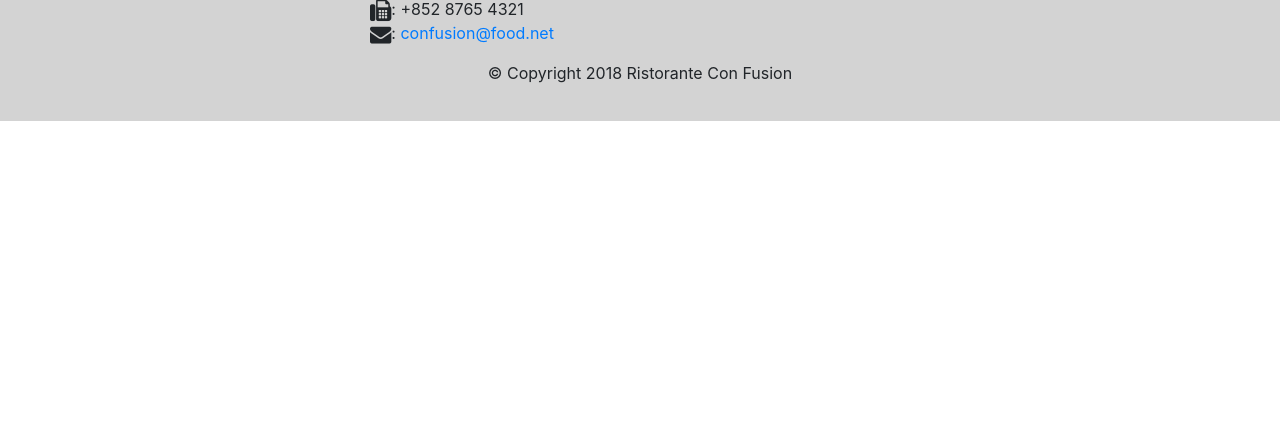
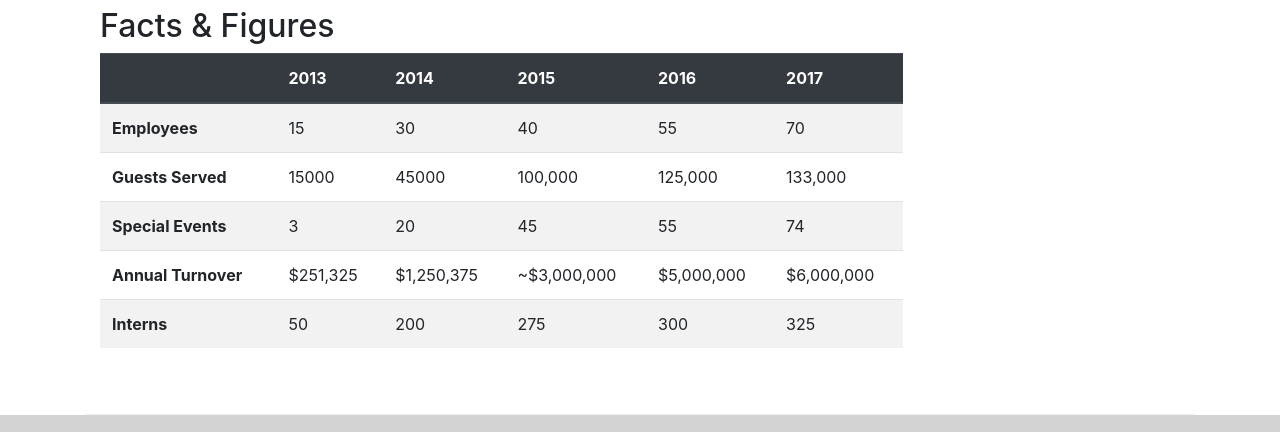
Before and after one commit to abhishekrathore7/Bootstrap-, a website: page aboutus.html in a window 1280 px wide. Shown: the part 1705-2137 px from the top of the page. Before the commit the page ends 1826 px from the top, so only its background shows below. Drawn offline with nearby package versions, Linux system fonts and the light colour scheme.

Commit message:
Added bootstrap tables and cards

```diff
--- a/aboutus.html
+++ b/aboutus.html
@@ -19,8 +19,8 @@
             <button class="navbar-toggler" type="button" data-toggle="collapse" data-target="#navbar">
               <span class="navbar-toggler-icon"></span>
             </button>
+            <a class="navbar-brand " href="index.html">Ristorante con Fusion</a>
             <div class="collapse navbar-collapse" id="navbar">
-            <a class="navbar-brand " href="index.html">Ristorante con Fusion</a>
             <ul class="navbar-nav mr-auto">
                 <li class="nav-item"><a class="nav-link" href="index.html"><span class="fa fa-home fa-lg"></span> Home</a></li>
                 <li class="nav-item active"><a class="nav-link" href="#"><span class="fa fa-info fa-lg"></span> About</a></li>
@@ -63,7 +63,36 @@
                 <p>Started in 2010, Ristorante con Fusion quickly established itself as a culinary icon par excellence in Hong Kong. With its unique brand of world fusion cuisine that can be found nowhere else, it enjoys patronage from the A-list clientele in Hong Kong.  Featuring four of the best three-star Michelin chefs in the world, you never know what will arrive on your plate the next time you visit us.</p>
                 <p>The restaurant traces its humble beginnings to <em>The Frying Pan</em>, a successful chain started by our CEO, Mr. Peter Pan, that featured for the first time the world's best cuisines in a pan.</p>
             </div>
-            <div>
+            <!--Adding card in the webpage--------------------------------->
+            <div class="col-sm">
+                <div class="card">
+                    <h3 class="card-header bg-primary text-white">Facts At a Glance</h3>
+                    <div class="card-body">
+                        <dl class="row">
+                            <dt class="col-6">Started</dt>
+                            <dd class="col-6">3 Feb. 2013</dd>
+                            <dt class="col-6">Major Stake Holder</dt>
+                            <dd class="col-6">HK Fine Foods Inc.</dd>
+                            <dt class="col-6">Last Year's Turnover</dt>
+                            <dd class="col-6">$1,250,375</dd>
+                            <dt class="col-6">Employees</dt>
+                            <dd class="col-6">40</dd>
+                        </dl>
+                    </div>
+                </div>
+            </div>
+            <!--Adding a blockqoute----------------------------------------->
+            <div class="col-12">
+                <div class="card card-body bg-light">
+                    <blockquote class="blockquote">
+                        <p class="mb-0">You better cut the pizza in four pieces because
+                            I'm not hungry enough to eat six.</p>
+                        <footer class="blockquote-footer">Yogi Berra,
+                            <cite title="Source Title">The Wit and Wisdom of Yogi Berra,
+                            P. Pepe, Diversion Books, 2014</cite>
+                        </footer>
+                    </blockquote>
+                </div>
             </div>
         </div>
 
@@ -88,6 +117,71 @@
                 <p class="hidden-xs">Award winning three-star Michelin chef with wide International experience having worked closely with whos-who in the culinary world, he specializes in creating mouthwatering Indo-Italian fusion experiences. He says, <em>Put together the cuisines from the two craziest cultures, and you get a winning hit! Amma Mia!</em></p>
                 </div>
             </div>
+       </div>
+       <div class="row row-content">
+           <div class="col-12 col-sm-9">
+               <h2>Facts &amp; Figures</h2>
+               <!--Adding the responsive table--------------------------------------->
+               <div class="table-responsive">
+                <table class="table table-striped">
+                    <thead class="thead-dark">
+                        <tr>
+                            <th>&nbsp;</th>
+                            <th>2013</th>
+                            <th>2014</th>
+                            <th>2015</th>
+                            <th>2016</th>
+                            <th>2017</th>
+                        </tr>
+                    </thead>
+                    <tbody>
+                        <tr>
+                            <th>Employees</th>
+                            <td>15</td>
+                            <td>30</td>
+                            <td>40</td>
+                            <td>55</td>
+                            <td>70</td>
+                        </tr>
+                        <tr>
+                            <th>Guests Served</th>
+                            <td>15000</td>
+                            <td>45000</td>
+                            <td>100,000</td>
+                            <td>125,000</td>
+                            <td>133,000</td>
+                        </tr>
+                        <tr>
+                            <th>Special Events</th>
+                            <td>3</td>
+                            <td>20</td>
+                            <td>45</td>
+                            <td>55</td>
+                            <td>74</td>
+                        </tr>
+                        <tr>
+                            <th>Annual Turnover</th>
+                            <td>$251,325</td>
+                            <td>$1,250,375</td>
+                            <td>~$3,000,000</td>
+                            <td>$5,000,000</td>
+                            <td>$6,000,000</td>
+                        </tr>
+                        <tr>
+                            <th>Interns</th>
+                            <td>50</td>
+                            <td>200</td>
+                            <td>275</td>
+                            <td>300</td>
+                            <td>325</td>
+                        </tr>
+                    </tbody>
+                </table>
+            </div>
+           </div>
+           <div class="col-12 col-sm-3">
+
+           </div>
        </div>
 
     </div>
```
